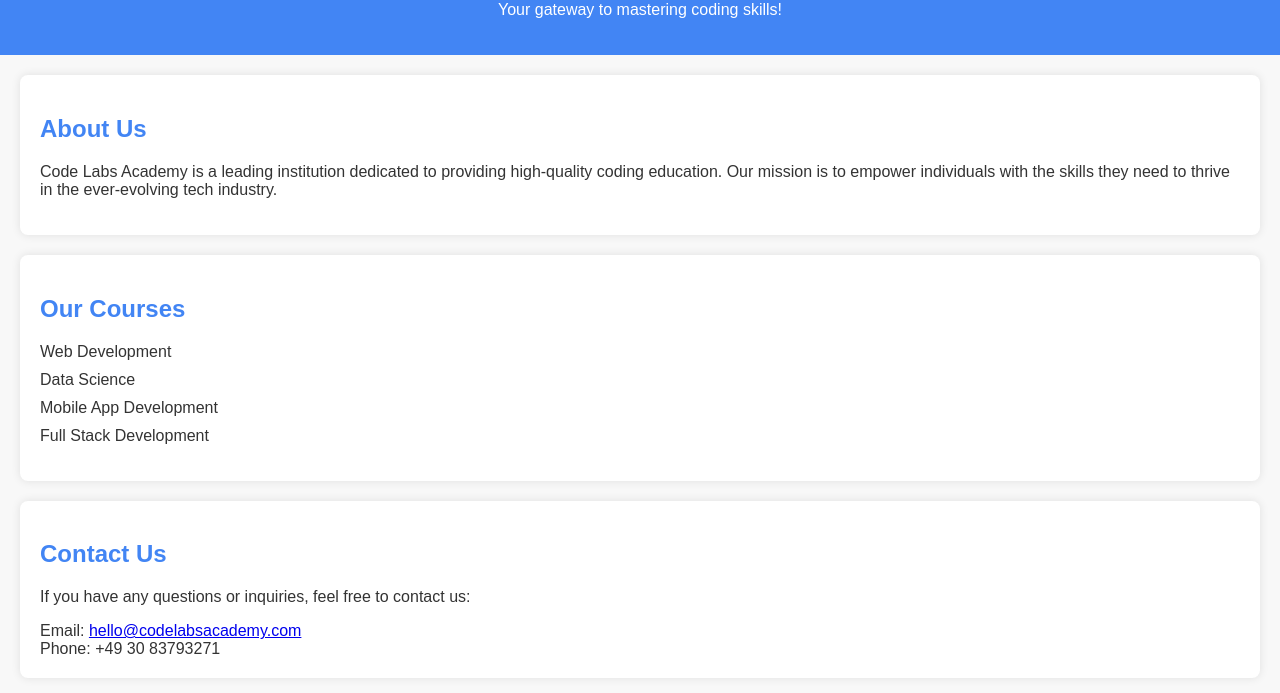
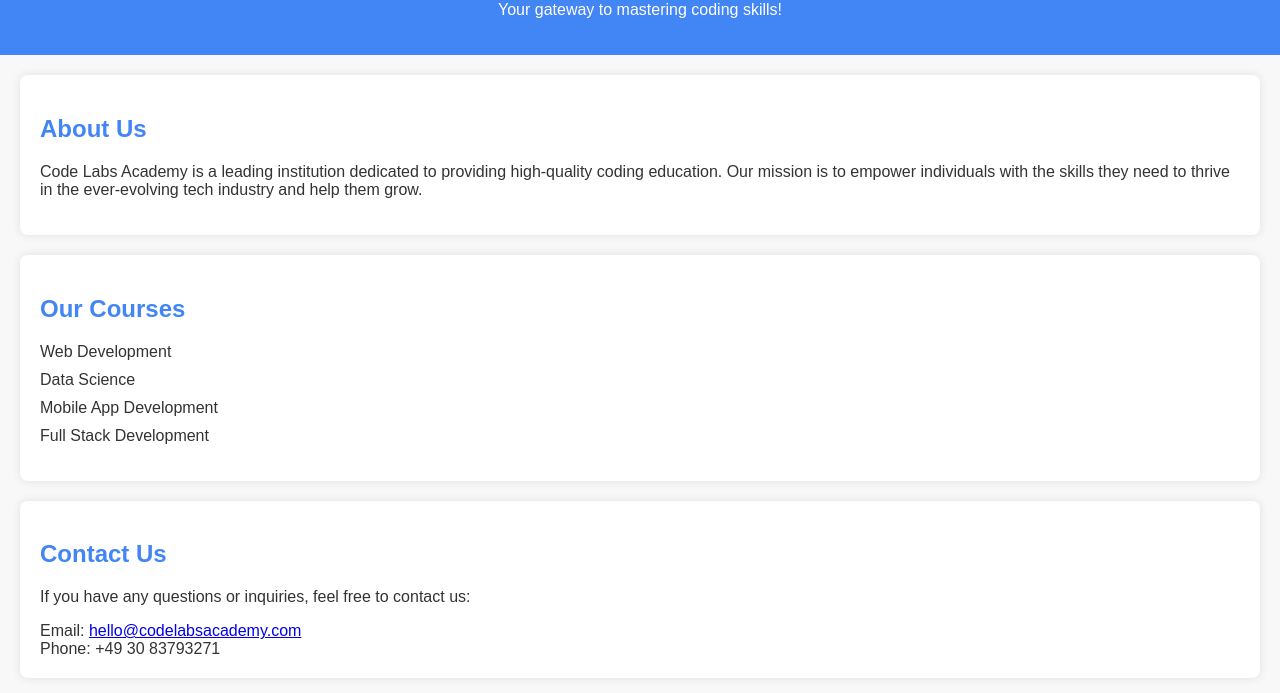
Before and after one commit to CaptainRock87/Website-new, a plain HTML site: page index.html in a window 1280 px wide. Shown: the part 99-792 px from the top of the page. Drawn offline with Linux system fonts and the light colour scheme.

Commit message:
Changed text

```diff
--- a/index.html
+++ b/index.html
@@ -25,7 +25,7 @@ individuals
 
 with the skills they need to thrive in the ever-evolving tech
 
-industry.
+industry and help them grow.
 </p>
 </section>
 <section class="courses">
```
